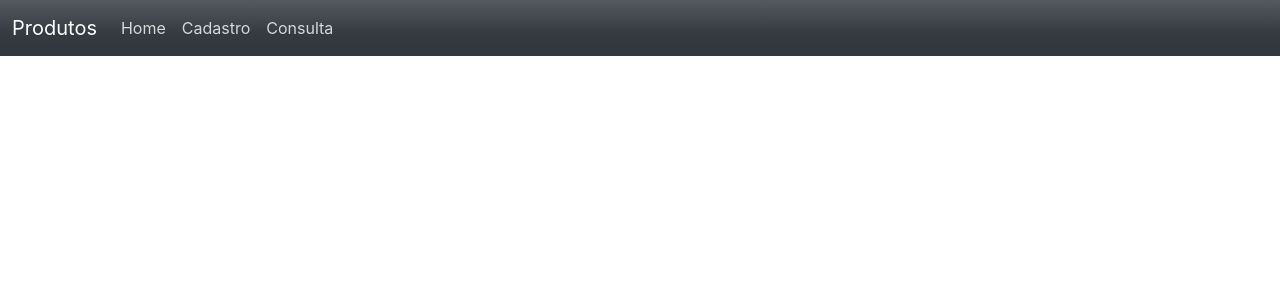
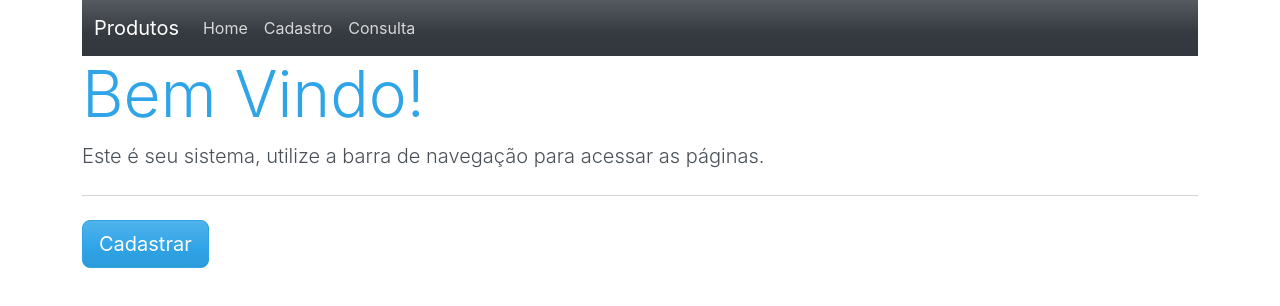
Before and after one commit to DaniSan0508-project/react-bootswatch, a React (Create React App) app: page /#/ in a window 1280 px wide. Shown: the top 306 px of the page. Built offline with nearby package versions, Linux system fonts and the light colour scheme.

Commit message:
criado pagina home e pagina produtos

```diff
--- a/package.json
+++ b/package.json
@@ -9,6 +9,7 @@
     "bootswatch": "^5.1.2",
     "react": "^17.0.2",
     "react-dom": "^17.0.2",
+    "react-router-dom": "^5.3.0",
     "react-scripts": "4.0.3",
     "web-vitals": "^1.0.1"
   },
--- a/src/App.js
+++ b/src/App.js
@@ -1,11 +1,15 @@
 import './App.css';
 
 import Navbar from './components/navbar';
+import Routes from './routes/Routes';
 
 function App() {
   return (
     <>
-      <Navbar/>
+      <div className="container">
+        <Navbar/>
+        <Routes/>
+      </div>
     </>
   );
 }
--- a/src/pages/Home/Home.js
+++ b/src/pages/Home/Home.js
@@ -2,13 +2,14 @@ import React from "react";
 
 export default function Home(){
     return(
-    <div class="jumbotron">
-        <h1 class="display-3">Hello, world!</h1>
-        <p class="lead">This is a simple hero unit, a simple jumbotron-style component for calling extra attention to featured content or information.</p>
-        <hr class="my-4"/>
-        <p>It uses utility classes for typography and spacing to space content out within the larger container.</p>
-        <p class="lead">
-            <a class="btn btn-primary btn-lg" href="#" role="button">Learn more</a>
+    <div className="jumbotron">
+        <h1 className="display-3">Bem Vindo!</h1>
+        <p className="lead">
+            Este é seu sistema, utilize a barra de navegação para acessar as páginas.
+        </p>
+        <hr className="my-4"/>
+        <p className="lead">
+            <a className="btn btn-primary btn-lg" href="#" role="button">Cadastrar</a>
         </p>
     </div>
     )
--- /dev/null
+++ b/src/pages/Produtos/Cadastro.js
@@ -0,0 +1,26 @@
+import React from "react";
+
+export default class CadastroProduto extends React.Component{
+    render(){
+        return(
+            <div className="card">
+                <div className="card-header">
+                    Cadastro de Produtos
+                </div>
+                <div className="card-body">
+                    <div className="row">
+                        <div className="col-md-6">
+                            <div className="form-group">
+                                <label>Nome:</label>
+                                <input/>
+                            </div>
+                        </div>
+                        <div className="col-md-6">
+
+                        </div>
+                    </div>
+                </div>
+            </div>
+        )
+    }
+}
--- /dev/null
+++ b/src/routes/Routes.js
@@ -0,0 +1,17 @@
+import React from "react";
+
+import { Route, HashRouter, Switch } from 'react-router-dom';
+
+import Home from "../pages/Home/Home";
+import CadastroProduto from "../pages/Produtos/Cadastro";
+
+export default ()=>{
+    return(
+        <HashRouter>
+            <Switch>
+                <Route exact path="/cadastro-produtos" component={CadastroProduto}/>
+                <Route exact path="/" component={Home}/>
+            </Switch>
+        </HashRouter>
+    )
+}
```
Also changed, not shown: 1 other file (tests, documents, lock files or other folders).
